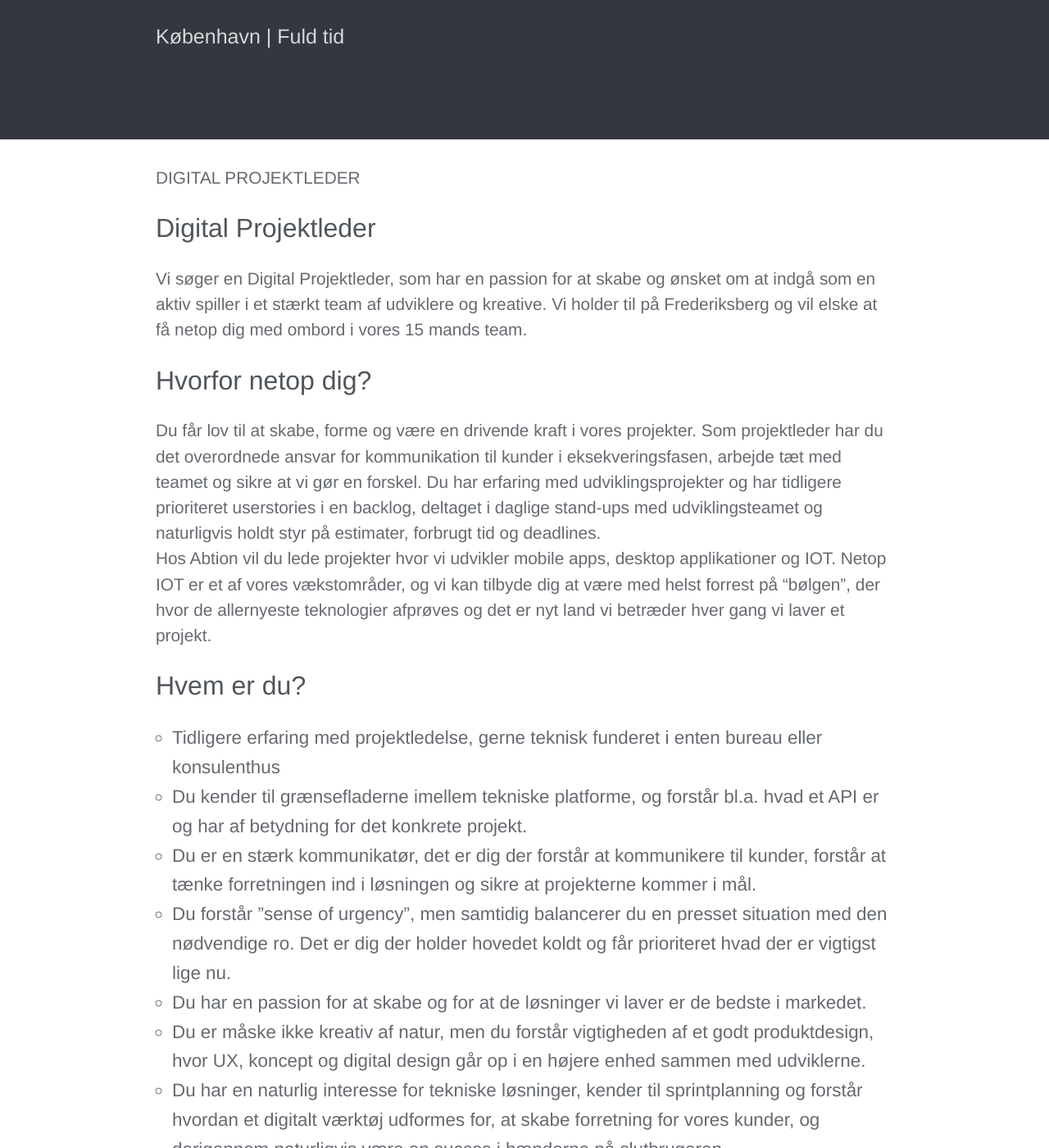
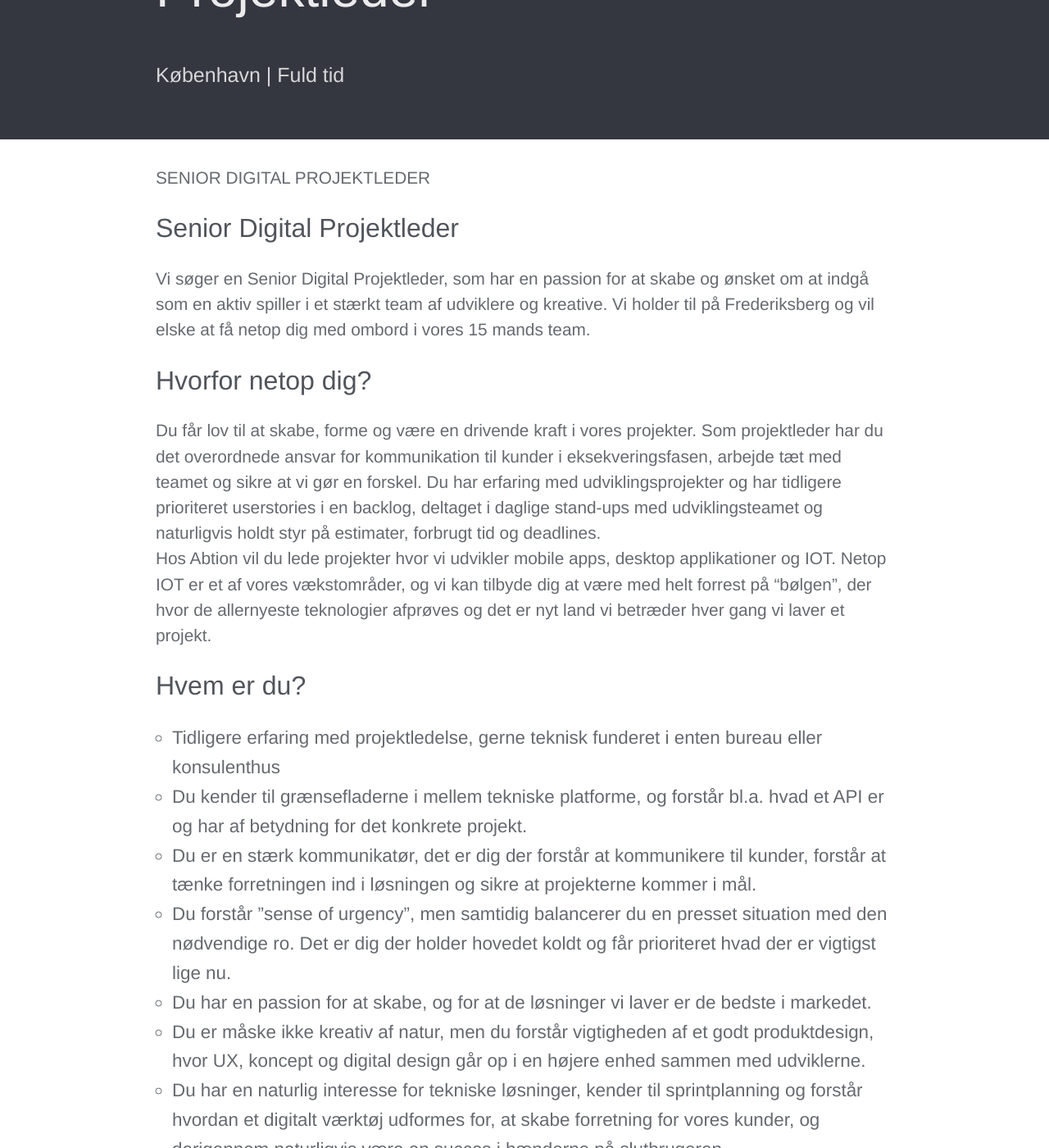
Before and after one commit to hofmanhansen/abtion.github.com, a Jekyll site: the page built from _posts/2016-12-15-projectma-copenhagen.markdown, in a window 1280 px wide and 1400 px high, scrolled down 470 px. Shown: the whole window at 82% size. Built offline with Jekyll 4.4.1, drawn with Linux system fonts in a browser that asks for light colours; some web fonts are replaced; some of the changed text lies outside the part shown.

Commit message:
Update 2016-12-15-projectma-copenhagen.markdown

```diff
--- a/_posts/2016-12-15-projectma-copenhagen.markdown
+++ b/_posts/2016-12-15-projectma-copenhagen.markdown
@@ -1,28 +1,28 @@
 ---
 layout: post
-title:  "Digital Projektleder"
+title:  "Senior Digital Projektleder"
 underTitle:  "København | Fuld tid"
 date:   2016-12-15 09:26:12 +0100
 categories: career
 ---
 
-## Digital Projektleder
+## Senior Digital Projektleder
 
-Vi søger en Digital Projektleder, som har en passion for at skabe og ønsket om at indgå som en aktiv spiller i et stærkt team af udviklere og kreative. Vi holder til på Frederiksberg og vil elske at få netop dig med ombord i vores 15 mands team.
+Vi søger en Senior Digital Projektleder, som har en passion for at skabe og ønsket om at indgå som en aktiv spiller i et stærkt team af udviklere og kreative. Vi holder til på Frederiksberg og vil elske at få netop dig med ombord i vores 15 mands team.
 
 ## Hvorfor netop dig?
 
 Du får lov til at skabe, forme og være en drivende kraft i vores projekter. Som projektleder har du det overordnede ansvar for kommunikation til kunder i eksekveringsfasen, arbejde tæt med teamet og sikre at vi gør en forskel. Du har erfaring med udviklingsprojekter og har tidligere prioriteret userstories i en backlog, deltaget i daglige stand-ups med udviklingsteamet og naturligvis holdt styr på estimater, forbrugt tid og deadlines.
 <br />
-Hos Abtion vil du lede projekter hvor vi udvikler mobile apps, desktop applikationer og IOT. Netop IOT er et af vores vækstområder, og vi kan tilbyde dig at være med helst forrest på "bølgen", der hvor de allernyeste teknologier afprøves og det er nyt land vi betræder hver gang vi laver et projekt.
+Hos Abtion vil du lede projekter hvor vi udvikler mobile apps, desktop applikationer og IOT. Netop IOT er et af vores vækstområder, og vi kan tilbyde dig at være med helt forrest på "bølgen", der hvor de allernyeste teknologier afprøves og det er nyt land vi betræder hver gang vi laver et projekt.
 
 ## Hvem er du?
 
 - Tidligere erfaring med projektledelse, gerne teknisk funderet i enten bureau eller konsulenthus
-- Du kender til grænsefladerne imellem tekniske platforme, og forstår bl.a. hvad et API er og har af betydning for det konkrete projekt.
+- Du kender til grænsefladerne i mellem tekniske platforme, og forstår bl.a. hvad et API er og har af betydning for det konkrete projekt.
 - Du er en stærk kommunikatør, det er dig der forstår at kommunikere til kunder, forstår at tænke forretningen ind i løsningen og sikre at projekterne kommer i mål.
 - Du forstår ”sense of urgency”, men samtidig balancerer du en presset situation med den nødvendige ro. Det er dig der holder hovedet koldt og får prioriteret hvad der er vigtigst lige nu.
-- Du har en passion for at skabe og for at de løsninger vi laver er de bedste i markedet.
+- Du har en passion for at skabe, og for at de løsninger vi laver er de bedste i markedet.
 - Du er måske ikke kreativ af natur, men du forstår vigtigheden af et godt produktdesign, hvor UX, koncept og digital design går op i en højere enhed sammen med udviklerne.
 - Du har en naturlig interesse for tekniske løsninger, kender til sprintplanning og forstår hvordan et digitalt værktøj udformes for, at skabe forretning for vores kunder, og derigennem naturligvis være en succes i hænderne på slutbrugeren.
 
```
Also changed, not shown: other parts of _posts/2016-12-15-projectma-copenhagen.markdown (+2 -2 lines).
